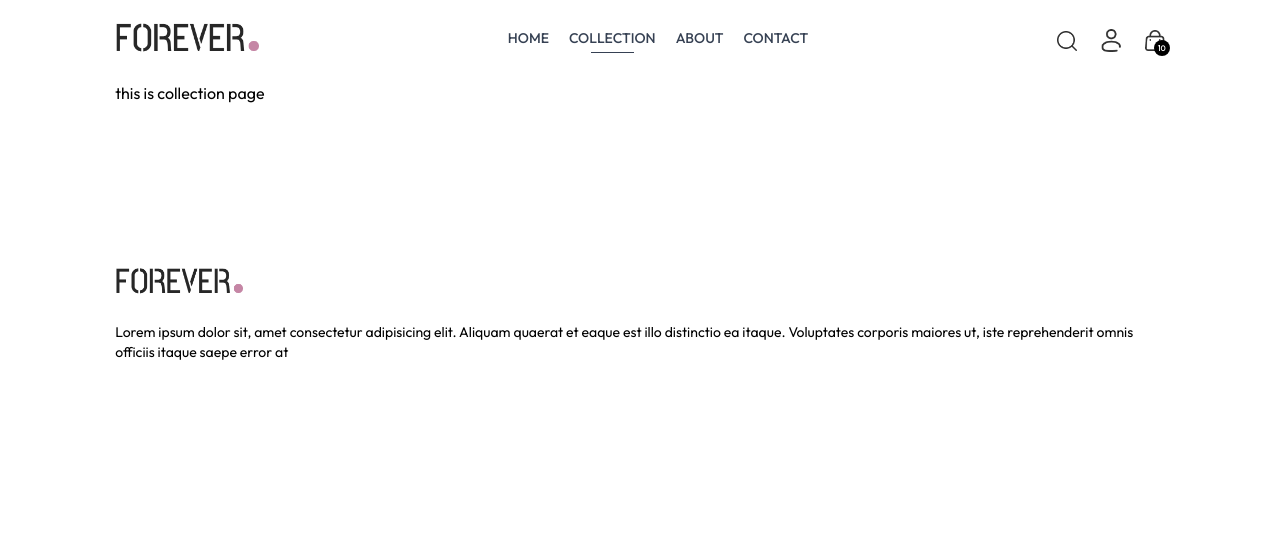
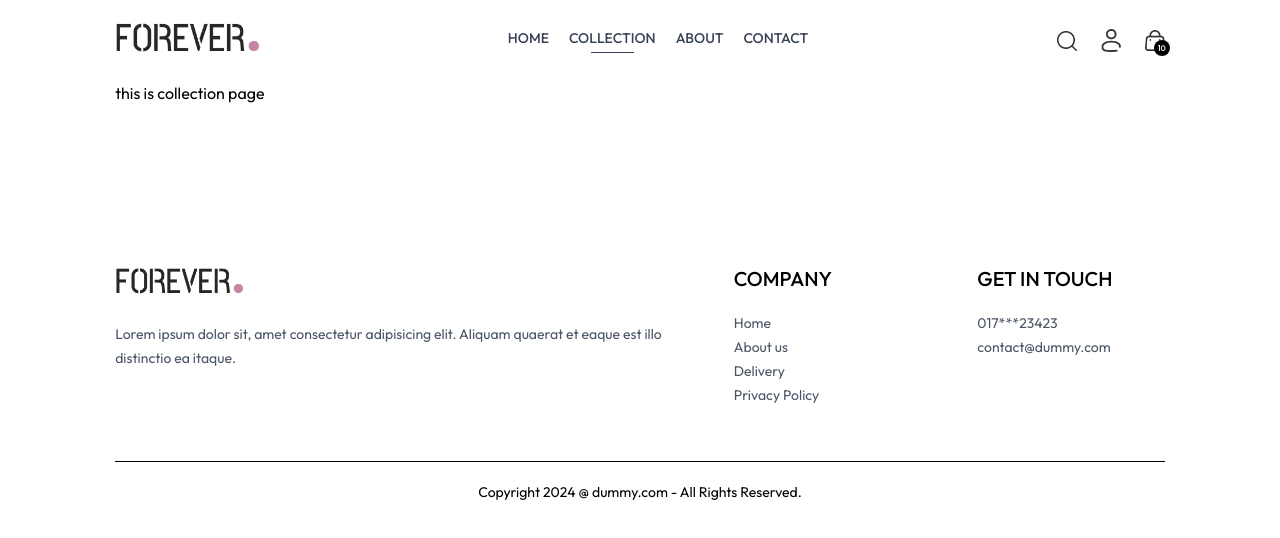
Before and after one commit to ehalt/e-comm, a React (Vite) app: page /collection in a window 1280 px wide. Shown: the top 538 px of the page. Built offline with nearby package versions, Linux system fonts and the light colour scheme; the HTML template or start-up script is replaced by a standard one.

Commit message:
footer updated

```diff
--- a/src/Components/Footer.jsx
+++ b/src/Components/Footer.jsx
@@ -3,13 +3,42 @@ import { assets } from '../assets/admin/assets'
 
 const Footer = () => {
   return (
-    <div className='flex flex-col sm:grid-cols-[3fr_1fr_1fr] gap-14 my-10 mt-40 text-sm'>
+    <div className='grid grid-cols-1 sm:grid-cols-[3fr_1fr_1fr] gap-14 my-10 mt-40 text-sm'>
+
+
       <div>
-        <img src={assets.logo} className='mb-5 w-32' alt="" />
-        <p>
-            Lorem ipsum dolor sit, amet consectetur adipisicing elit. Aliquam quaerat et eaque est illo distinctio ea itaque. Voluptates corporis maiores ut, iste reprehenderit omnis officiis itaque saepe error at
+        <img src={assets.logo} className='mb-5 w-32' alt="Logo" />
+        <p className='text-gray-600 leading-6'>
+            Lorem ipsum dolor sit, amet consectetur adipisicing elit. Aliquam quaerat et eaque est illo distinctio ea itaque.
         </p>
       </div>
+
+
+      <div>
+        <p className='text-xl font-medium mb-5'>COMPANY</p>
+        <ul className="flex flex-col gap-1 text-gray-600">
+            <li>Home</li>
+            <li>About us</li>
+            <li>Delivery</li>
+            <li>Privacy Policy</li>
+        </ul>
+      </div>
+
+
+      <div>
+        <p className='text-xl font-medium mb-5'>GET IN TOUCH</p>
+        <ul className='flex flex-col gap-1 text-gray-600'>
+            <li>017***23423</li>
+            <li>contact@dummy.com</li>
+        </ul>
+      </div>
+
+
+      <div className='col-span-full'>
+          <hr />
+          <p className='py-5 text-sm text-center'>Copyright 2024 @ dummy.com - All Rights Reserved.</p>
+      </div>
+
     </div>
   )
 }
```
